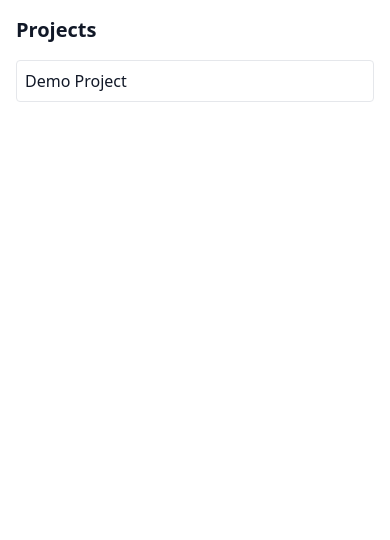
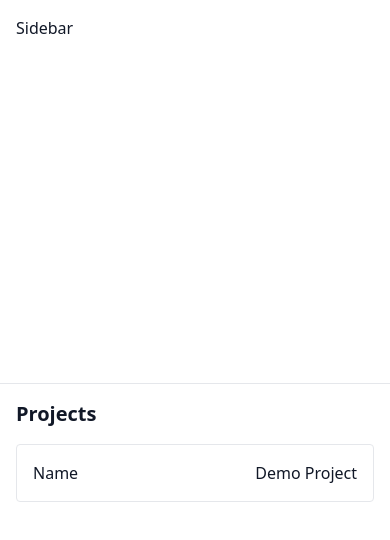
Before and after one commit to QuinnBDXD/Crewdex, a React (Vite) app in the folder frontend/: page /projects in a window 390 px wide. Shown: the top 540 px of the page. Built offline with nearby package versions, Linux system fonts and the light colour scheme.

Commit message:
feat: add responsive layout and list components

```diff
--- /dev/null
+++ b/frontend/src/components/ResponsiveLayout.jsx
@@ -0,0 +1,14 @@
+import React from 'react';
+
+export default function ResponsiveLayout({ sidebar, children }) {
+  return (
+    <div className="grid min-h-screen grid-cols-1 md:grid-cols-1 lg:grid-cols-[250px_1fr]">
+      {sidebar && (
+        <aside className="border-b p-4 lg:border-b-0 lg:border-r">
+          {sidebar}
+        </aside>
+      )}
+      <main className="p-4">{children}</main>
+    </div>
+  );
+}
--- /dev/null
+++ b/frontend/src/components/ResponsiveList.jsx
@@ -0,0 +1,42 @@
+import React from 'react';
+
+export default function ResponsiveList({ items, columns }) {
+  return (
+    <>
+      <table className="hidden w-full text-left md:table">
+        <thead>
+          <tr>
+            {columns.map((col) => (
+              <th key={col.key} className="border-b p-2">
+                {col.header}
+              </th>
+            ))}
+          </tr>
+        </thead>
+        <tbody>
+          {items.map((item) => (
+            <tr key={item.id} className="border-b last:border-0">
+              {columns.map((col) => (
+                <td key={col.key} className="p-2">
+                  {col.render ? col.render(item) : item[col.key]}
+                </td>
+              ))}
+            </tr>
+          ))}
+        </tbody>
+      </table>
+      <div className="space-y-4 md:hidden">
+        {items.map((item) => (
+          <div key={item.id} className="rounded border p-4">
+            {columns.map((col) => (
+              <div key={col.key} className="flex justify-between">
+                <span className="font-medium">{col.header}</span>
+                <span>{col.render ? col.render(item) : item[col.key]}</span>
+              </div>
+            ))}
+          </div>
+        ))}
+      </div>
+    </>
+  );
+}
--- a/frontend/src/pages/Login.jsx
+++ b/frontend/src/pages/Login.jsx
@@ -1,8 +1,10 @@
 import { Button } from '@/components/ui/button';
+import ResponsiveLayout from '@/components/ResponsiveLayout';
 
 export default function Login() {
   return (
-    <div className="flex min-h-screen items-center justify-center p-4">
+    <ResponsiveLayout>
+      <div className="flex min-h-screen items-center justify-center">
         <div className="w-full max-w-sm space-y-4">
           <h1 className="text-center text-2xl font-bold">Login</h1>
           <input
@@ -18,5 +20,6 @@ export default function Login() {
           <Button className="w-full">Sign In</Button>
         </div>
       </div>
+    </ResponsiveLayout>
   );
 }
--- a/frontend/src/pages/ProjectDashboard.jsx
+++ b/frontend/src/pages/ProjectDashboard.jsx
@@ -1,8 +1,12 @@
+import ResponsiveLayout from '@/components/ResponsiveLayout';
+
 export default function ProjectDashboard() {
   return (
-    <div className="p-4">
+    <ResponsiveLayout sidebar={<div>Sidebar</div>}>
       <h1 className="text-xl font-bold">Project Dashboard</h1>
-      <p className="mt-2 text-sm text-muted-foreground">Project details will appear here.</p>
-    </div>
+      <p className="mt-2 text-sm text-muted-foreground">
+        Project details will appear here.
+      </p>
+    </ResponsiveLayout>
   );
 }
--- a/frontend/src/pages/ProjectList.jsx
+++ b/frontend/src/pages/ProjectList.jsx
@@ -1,17 +1,20 @@
 import { Link } from 'react-router-dom';
+import ResponsiveLayout from '@/components/ResponsiveLayout';
+import ResponsiveList from '@/components/ResponsiveList';
 
 export default function ProjectList() {
   const projects = [{ id: '1', name: 'Demo Project' }];
+  const columns = [
+    {
+      key: 'name',
+      header: 'Name',
+      render: (p) => <Link to={`/projects/${p.id}`}>{p.name}</Link>,
+    },
+  ];
   return (
-    <div className="p-4">
+    <ResponsiveLayout sidebar={<div>Sidebar</div>}>
       <h1 className="mb-4 text-xl font-bold">Projects</h1>
-      <ul className="space-y-2">
-        {projects.map((p) => (
-          <li key={p.id} className="rounded border p-2 hover:bg-accent">
-            <Link to={`/projects/${p.id}`}>{p.name}</Link>
-          </li>
-        ))}
-      </ul>
-    </div>
+      <ResponsiveList items={projects} columns={columns} />
+    </ResponsiveLayout>
   );
 }
```
Lines whose indentation alone changed are shown as unchanged.
